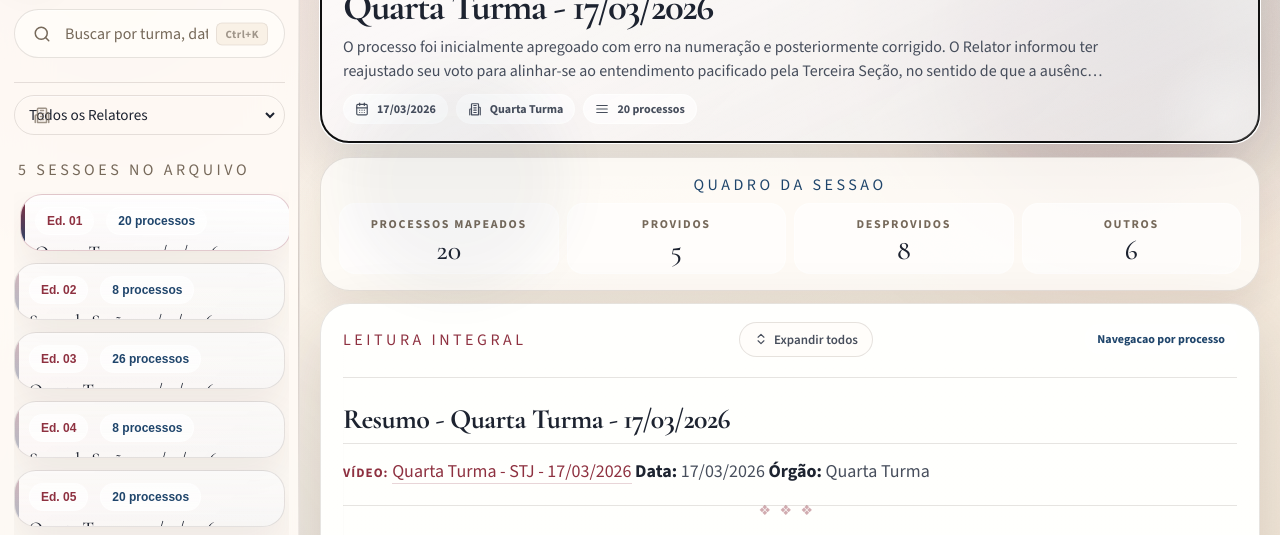
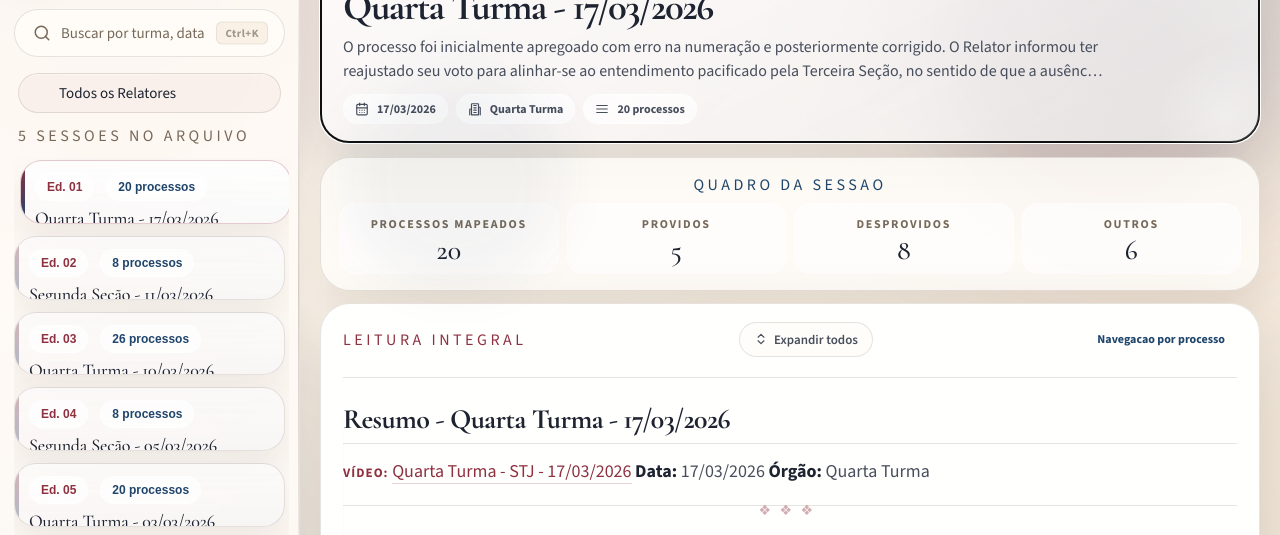
Before and after one commit to Deltaporto/STJ-resumos, a plain HTML site: page index.html in a window 1280 px wide. Shown: the part 110-645 px from the top of the page. Drawn offline with nearby package versions, Linux system fonts and the light colour scheme.

Commit message:
Atualização automática de dados (2026-03-27 16:02)

```diff
--- a/index.html
+++ b/index.html
@@ -49,11 +49,11 @@
                     <span class="search-shortcut" aria-hidden="true">Ctrl+K</span>
                 </div>
 
-                <div class="filter-panel" style="margin: 12px 0; border-top: 1px solid var(--border-color); padding-top: 12px;">
-                    <label class="sr-only" for="relatorSelect">Filtrar por Relator</label>
-                    <div class="search-panel" style="background: var(--bg-surface-hover); padding: 4px 6px;">
-                        <i data-lucide="building-2" class="search-icon" style="opacity: 0.7;"></i>
-                        <select id="relatorSelect" style="border: none; background: transparent; color: var(--text-base); width: 100%; font-family: inherit; font-size: 0.95rem; padding: 4px; outline: none; cursor:pointer;">
+                <div class="filter-panel" style="margin-top: 4px; padding: 0 4px;">
+                    <div class="search-panel" style="background: rgba(var(--accent-rgb, 142, 49, 64), 0.04); min-height: 40px; padding-left: 40px;">
+                        <label class="sr-only" for="relatorSelect">Filtrar por Relator</label>
+                        <i data-lucide="gavel" class="search-icon" style="opacity: 0.8; left: 14px; width: 16px;"></i>
+                        <select id="relatorSelect">
                             <option value="">Todos os Relatores</option>
                         </select>
                     </div>
--- a/style.css
+++ b/style.css
@@ -140,9 +140,11 @@ body::after {
 
 .sidebar {
     position: relative;
+    z-index: 10;
     border-right: 1px solid var(--border-color);
     background: var(--surface-sidebar);
     backdrop-filter: blur(24px);
+    box-shadow: 4px 0 24px rgba(0, 0, 0, 0.05);
 }
 
 .sidebar::after {
@@ -309,7 +311,10 @@ body::after {
 
 .search-panel {
     position: relative;
-    padding: 12px 16px 12px 48px;
+    min-height: 48px;
+    display: flex;
+    align-items: center;
+    padding: 6px 16px 6px 44px;
     border-radius: 999px;
     background: var(--surface-panel);
     border: 1px solid var(--border-color);
@@ -319,7 +324,7 @@ body::after {
 
 .search-panel:focus-within {
     border-color: var(--accent);
-    box-shadow: 0 0 0 3px rgba(var(--accent-rgb, 142, 49, 64), 0.1);
+    box-shadow: 0 0 0 3px rgba(142, 49, 64, 0.1);
 }
 
 .search-icon {
@@ -332,15 +337,25 @@ body::after {
     color: var(--text-tertiary);
 }
 
-#searchInput {
+#searchInput, #relatorSelect {
     width: 100%;
     border: 0;
     background: transparent;
     color: var(--text-primary);
-    font-size: 16px;
+    font-size: 15px;
     font-family: var(--font-ui);
     outline: none;
-    padding-right: 60px; /* Espaço para o atalho Ctrl+K */
+    cursor: text;
+}
+
+#relatorSelect {
+    cursor: pointer;
+    appearance: none;
+    padding-right: 20px;
+}
+
+#searchInput {
+    padding-right: 60px; /* Space for Ctrl+K */
 }
 
 #searchInput::placeholder {
```
